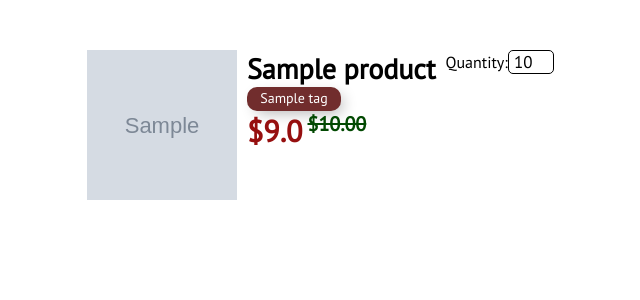
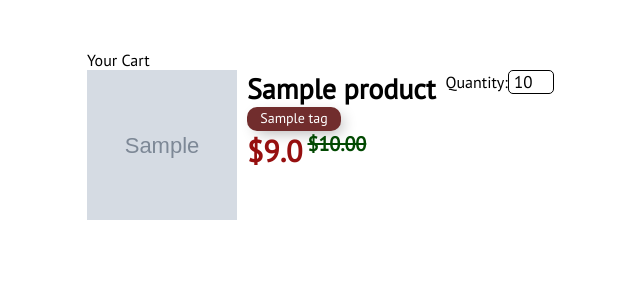
Before and after one commit to a-povazhnyi/django_vinylin, a Django app: page /orders/cart/1/ in a window 1280 px wide. Shown: the part 170-470 px from the top of the page, without its empty margins (113-753 px from the left). Run offline with Django 3.2, Linux system fonts and the light colour scheme; tables that the repository leaves empty hold one stand-in row (values such as "Sample post"); grey boxes marked "Sample" are stand-in pictures; parts of the project's set-up code (start-up, migrations or seed data) failed here and were passed over; some libraries are stand-ins or nearby versions.

Commit message:
feat: cart header

```diff
--- a/vinylin/orders/templates/orders/cart.html
+++ b/vinylin/orders/templates/orders/cart.html
@@ -7,6 +7,15 @@
 {% block content %}
   <section class="cart">
     <div class="cart-wrapper container">
+
+      <div class="cart-title-wrapper">
+        {% if cart_items %}
+        <h2 class="cart-title">Your Cart</h2>
+        {% else %}
+        <h2 class="cart-title">Your Cart is empty...</h2>
+        {% endif %}
+      </div>
+
       <div class="cart-ul-wrapper">
         <ul class="cart-ul">
           {% for item in cart_items %}
@@ -63,7 +72,7 @@
                   </li>
 
                   <li class="cart-item-quantity">
-                  {% show_quantity_form order_item_obj=item %}
+                    {% show_quantity_form order_item_obj=item %}
                   </li>
                 </ul>
               </div>
```
